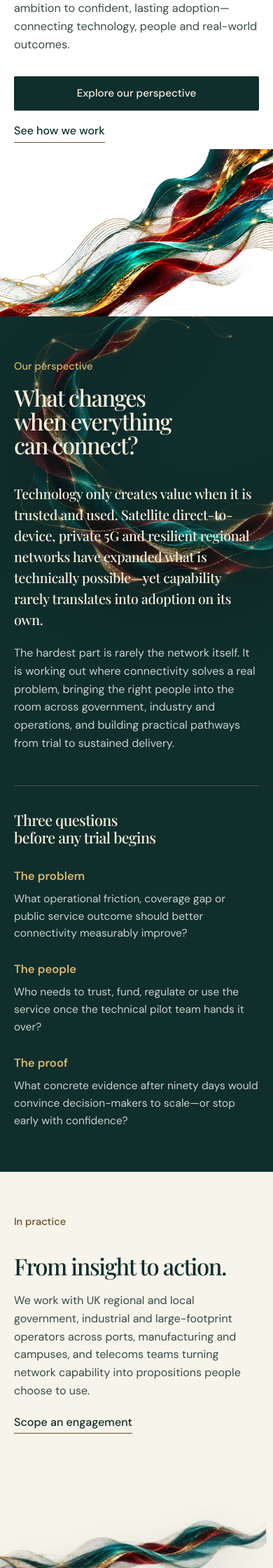
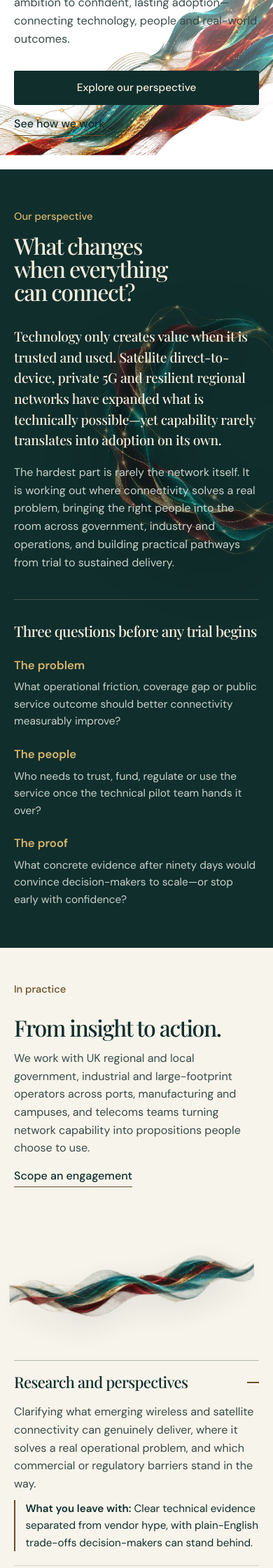
Before and after one commit to koesac-lab/innovate-connects, a PHP site: page /concept-three/ in a window 390 px wide. Shown: the part 360-2600 px from the top of the page at 70% size. Run offline with PHP 8.4, Linux system fonts and the light colour scheme; some web fonts are replaced.

Commit message:
Refine Concept 3 mobile hero, prevent artwork collisions, rotate Perspective arc, and tighten Practice spacing

```diff
--- a/public/concept-three/index.html
+++ b/public/concept-three/index.html
@@ -24,8 +24,8 @@
   <link rel="preconnect" href="https://fonts.googleapis.com" />
   <link rel="preconnect" href="https://fonts.gstatic.com" crossorigin />
   <link rel="stylesheet" href="https://fonts.googleapis.com/css2?family=DM+Sans:ital,opsz,wght@0,9..40,400..600;1,9..40,400&family=Playfair+Display:ital,wght@0,500;0,600;1,500&display=swap" />
-  <link rel="stylesheet" href="styles.css?v=5" />
-  <script src="app.js?v=5" defer></script>
+  <link rel="stylesheet" href="styles.css?v=6" />
+  <script src="app.js?v=6" defer></script>
 </head>
 <body>
   <a class="skip-link" href="#main">Skip to main content</a>
@@ -75,7 +75,7 @@
   <main id="main">
     <section class="hero" aria-labelledby="hero-headline">
       <div class="hero__media" aria-hidden="true">
-        <div class="ribbon-layer ribbon-layer--hero" data-parallax="0.14" data-pointer="14">
+        <div class="ribbon-layer ribbon-layer--hero" data-parallax="0.12" data-pointer="12">
           <img
             src="../assets/web/signature-diagonal-alpha-web-v01.webp"
             width="1672"
@@ -103,8 +103,9 @@
 
     <section class="band band--perspective perspective has-ribbon" id="perspective" aria-labelledby="perspective-heading">
       <div class="ribbon-stage ribbon-stage--perspective" aria-hidden="true">
-        <div class="ribbon-layer" data-parallax="-0.13" data-drift-x="22" data-rotate="3.5">
+        <div class="ribbon-layer" data-parallax="-0.1" data-drift-x="16">
           <img
+            class="ribbon-orbit"
             src="../assets/web/signature-open-arc-alpha-web-v01.webp"
             alt=""
             loading="lazy"
@@ -160,7 +161,7 @@
           <a class="text-link" href="#contact" data-topic-trigger="workshop">Scope an engagement</a>
 
           <div class="practice__ribbon" aria-hidden="true">
-            <div class="ribbon-layer" data-parallax="0.15" data-drift-x="-16" data-rotate="-3">
+            <div class="ribbon-layer" data-parallax="0.1" data-drift-x="-12" data-rotate="-2">
               <img
                 src="../assets/web/signature-horizontal-alpha-web-v01.webp"
                 alt=""
@@ -236,21 +237,21 @@
     </section>
 
     <section class="band band--ink approach has-ribbon" id="approach" aria-labelledby="approach-heading" data-pathway-section>
-      <div class="ribbon-stage ribbon-stage--approach" aria-hidden="true">
-        <div class="ribbon-layer" data-parallax="-0.11" data-drift-x="-24" data-rotate="2">
-          <img
-            src="../assets/web/signature-convergence-alpha-web-v01.webp"
-            alt=""
-            loading="lazy"
-            decoding="async"
-          />
-        </div>
-      </div>
-
       <div class="container content-above">
         <div class="approach__header">
           <p class="section-label section-label--gold">How a programme moves</p>
           <h2 id="approach-heading">Four stages from early question to lasting adoption.</h2>
+        </div>
+
+        <div class="approach__ribbon" aria-hidden="true">
+          <div class="ribbon-layer" data-parallax="-0.08" data-drift-x="-16">
+            <img
+              src="../assets/web/signature-convergence-alpha-web-v01.webp"
+              alt=""
+              loading="lazy"
+              decoding="async"
+            />
+          </div>
         </div>
 
         <div class="pathway-track" aria-hidden="true">
@@ -283,17 +284,6 @@
     </section>
 
     <section class="band band--editorial insights has-ribbon" id="insights" aria-labelledby="insights-heading">
-      <div class="ribbon-stage ribbon-stage--insights" aria-hidden="true">
-        <div class="ribbon-layer" data-parallax="0.12" data-drift-x="16" data-rotate="-2.5">
-          <img
-            src="../assets/web/signature-corner-alpha-web-v01.webp"
-            alt=""
-            loading="lazy"
-            decoding="async"
-          />
-        </div>
-      </div>
-
       <div class="container content-above">
         <div class="insights__header">
           <div>
@@ -343,7 +333,7 @@
 
     <section class="band band--contact contact has-ribbon" id="contact" aria-labelledby="contact-heading">
       <div class="ribbon-stage ribbon-stage--contact" aria-hidden="true">
-        <div class="ribbon-layer" data-parallax="-0.14" data-drift-x="-20" data-rotate="2">
+        <div class="ribbon-layer" data-parallax="-0.1" data-drift-x="-16" data-rotate="2">
           <img
             src="../assets/web/gold-diagonal-alpha-web-v02.webp"
             alt=""
--- a/public/concept-three/styles.css
+++ b/public/concept-three/styles.css
@@ -64,6 +64,8 @@
     /* Semantic light mode defaults */
     --surface-header: var(--ic-white);
     --surface-hero: var(--ic-white);
+    --hero-scrim: rgba(255, 255, 255, 0.86);
+    --hero-scrim-soft: rgba(255, 255, 255, 0.45);
     --surface-perspective: var(--ic-petrol-ink);
     --surface-editorial: var(--ic-paper-soft);
     --surface-ink: var(--ic-ink);
@@ -89,7 +91,7 @@
 
     --gutter: clamp(1.25rem, 5vw, 5.5rem);
     --container-max: 82rem;
-    --band-space: clamp(3.75rem, 8.5vw, 8.75rem);
+    --band-space: clamp(3.5rem, 7.5vw, 8rem);
     --ease: cubic-bezier(0.22, 1, 0.36, 1);
   }
 
@@ -175,20 +181,20 @@
   }
 
   h1 {
-    font-size: clamp(2.75rem, 5.5vw, 5.5rem);
+    font-size: clamp(2.65rem, 5.5vw, 5.5rem);
     line-height: 0.97;
     letter-spacing: -0.052em;
     max-width: 11.5ch;
   }
 
   h2 {
-    font-size: clamp(2.05rem, 3.85vw, 3.6rem);
+    font-size: clamp(2rem, 3.85vw, 3.6rem);
     line-height: 1.03;
     max-width: 16ch;
   }
 
   h3 {
-    font-size: clamp(1.42rem, 2.15vw, 1.95rem);
+    font-size: clamp(1.38rem, 2.15vw, 1.95rem);
     line-height: 1.14;
     letter-spacing: -0.03em;
   }
@@ -307,58 +313,60 @@
     pointer-events: none;
   }
 
-  /* Perspective: signature-open-arc framing the editorial thesis */
+  /* Perspective: signature-open-arc centered cleanly inside the band, slowly rotating */
   .ribbon-stage--perspective {
-    top: -4%;
-    right: -10%;
-    width: clamp(28rem, 56vw, 62rem);
-    opacity: 0.56;
+    top: 12%;
+    right: -8%;
+    width: clamp(24rem, 48vw, 52rem);
+    opacity: 0.54;
     filter: drop-shadow(0 28px 50px rgba(0, 0, 0, 0.34));
   }
 
-  /* Practice: signature-horizontal beneath the left intro column */
+  .ribbon-orbit {
+    transform-origin: center center;
+    animation: slowOrbit 72s linear infinite;
+  }
+
+  @keyframes slowOrbit {
+    from {
+      transform: rotate(0deg);
+    }
+    to {
+      transform: rotate(360deg);
+    }
+  }
+
+  /* Practice: compact signature-horizontal inside the intro column, well clear of section seams */
   .practice__ribbon {
-    margin-top: clamp(1.5rem, 4vw, 3rem);
-    width: min(100%, 30rem);
+    margin-top: clamp(0.9rem, 2.5vw, 2rem);
+    width: min(100%, 26rem);
     pointer-events: none;
   }
 
   .practice__ribbon img {
-    opacity: 1;
-    filter: drop-shadow(0 18px 30px rgba(16, 46, 44, 0.16));
+    opacity: 0.96;
+    filter: drop-shadow(0 14px 24px rgba(16, 46, 44, 0.14));
   }
 
   :root[data-theme="dark"] .practice__ribbon img {
-    opacity: 0.94;
-    filter: drop-shadow(0 20px 36px rgba(0, 0, 0, 0.45));
+    opacity: 0.9;
+    filter: drop-shadow(0 18px 32px rgba(0, 0, 0, 0.42));
   }
 
-  /* Approach: signature-convergence (three streams merging into one) */
-  .ribbon-stage--approach {
-    bottom: -14%;
-    left: -8%;
-    width: clamp(34rem, 74vw, 76rem);
-    opacity: 0.44;
+  /* Approach: signature-convergence framed cleanly between header and pathway (never touching section edges) */
+  .approach__ribbon {
+    width: min(100%, 44rem);
+    margin-block: clamp(0.5rem, 2vw, 1.5rem) clamp(1.25rem, 3vw, 2.25rem);
+    opacity: 0.92;
+    pointer-events: none;
   }
 
-  /* Insights: signature-corner anchored cleanly to the bottom-right corner */
-  .ribbon-stage--insights {
-    bottom: -4%;
-    right: -3%;
-    width: clamp(18rem, 34vw, 36rem);
-    opacity: 0.72;
-  }
-
-  :root[data-theme="dark"] .ribbon-stage--insights {
-    opacity: 0.56;
-  }
-
-  /* Contact: gold-diagonal filaments rising across the dark petrol finale */
+  /* Contact: gold-diagonal filaments anchored cleanly at bottom-left, far from Insights above */
   .ribbon-stage--contact {
-    bottom: -14%;
+    bottom: 2%;
     left: -10%;
-    width: clamp(30rem, 58vw, 60rem);
-    opacity: 0.54;
+    width: clamp(26rem, 52vw, 54rem);
+    opacity: 0.52;
   }
 }
 
@@ -500,7 +508,7 @@
   }
 
   .section-label {
-    margin-bottom: 1rem;
+    margin-bottom: 0.85rem;
     color: var(--ink-accent);
     font-size: 0.92rem;
     font-weight: 500;
@@ -586,6 +594,7 @@
   }
 
   .hero__media {
+    position: relative;
     align-self: end;
     width: 100%;
     pointer-events: none;
@@ -605,7 +614,7 @@
     z-index: 2;
     align-self: start;
     padding-top: clamp(2.5rem, 6vw, 6.25rem);
-    padding-bottom: clamp(2.25rem, 6vw, 5.25rem);
+    padding-bottom: clamp(2.5rem, 6vw, 5.25rem);
   }
 
   .hero__copy {
@@ -651,7 +660,7 @@
   .editorial-split {
     display: grid;
     grid-template-columns: minmax(0, 1fr) minmax(0, 1fr);
-    gap: clamp(2rem, 6vw, 6rem);
+    gap: clamp(1.75rem, 5vw, 6rem);
     align-items: start;
   }
 
@@ -661,40 +670,40 @@
 
   .editorial-split__body {
     display: grid;
-    gap: 1.25rem;
-    padding-top: 0.35rem;
+    gap: 1.15rem;
+    padding-top: 0.25rem;
     color: var(--ic-muted-dark);
   }
 
   .lede-copy {
     color: var(--ic-paper);
     font-family: var(--ic-serif);
-    font-size: clamp(1.22rem, 1.6vw, 1.48rem);
+    font-size: clamp(1.2rem, 1.6vw, 1.48rem);
     line-height: 1.54;
     letter-spacing: -0.015em;
   }
 
   .diagnostic {
-    margin-top: clamp(3rem, 6vw, 5.5rem);
-    padding-top: 2.25rem;
+    margin-top: clamp(2.5rem, 5vw, 5rem);
+    padding-top: 2rem;
     border-top: 1px solid var(--ic-line-dark);
   }
 
   .diagnostic__heading {
-    margin-bottom: 2rem;
-    font-size: clamp(1.35rem, 1.9vw, 1.75rem);
+    margin-bottom: 1.65rem;
+    font-size: clamp(1.32rem, 1.9vw, 1.75rem);
     color: var(--ic-paper);
   }
 
   .diagnostic__grid {
     display: grid;
     grid-template-columns: repeat(3, minmax(0, 1fr));
-    gap: clamp(1.75rem, 4vw, 3.5rem);
+    gap: clamp(1.5rem, 3.5vw, 3.25rem);
   }
 
   .diagnostic__item {
     display: grid;
-    gap: 0.6rem;
+    gap: 0.5rem;
     align-content: start;
   }
 
@@ -704,20 +713,24 @@
 
   .diagnostic__item p {
     color: var(--ic-muted-dark);
-    font-size: 0.97rem;
+    font-size: 0.96rem;
   }
 
-  /* Practice band */
+  /* Practice band — tightened editorial spacing */
+  .practice {
+    padding-block: clamp(3rem, 6.5vw, 6.75rem);
+  }
+
   .practice__layout {
     display: grid;
     grid-template-columns: minmax(0, 0.82fr) minmax(0, 1.18fr);
-    gap: clamp(2.25rem, 6vw, 6.5rem);
+    gap: clamp(1.5rem, 4.5vw, 5.5rem);
     align-items: start;
   }
 
   .practice__intro {
     display: grid;
-    gap: 1.2rem;
+    gap: 0.85rem;
     justify-items: start;
   }
 
@@ -738,8 +751,8 @@
     display: flex;
     align-items: center;
     justify-content: space-between;
-    gap: 1.5rem;
-    padding-block: 1.45rem;
+    gap: 1.25rem;
+    padding-block: 1.1rem;
     list-style: none;
     cursor: pointer;
   }
@@ -750,7 +763,7 @@
 
   .practice-item__title {
     font-family: var(--ic-serif);
-    font-size: clamp(1.45rem, 2.2vw, 2rem);
+    font-size: clamp(1.38rem, 2.1vw, 1.9rem);
     line-height: 1.14;
     letter-spacing: -0.03em;
     color: var(--ink-primary);
@@ -764,8 +777,8 @@
   .practice-item__toggle {
     position: relative;
     flex-shrink: 0;
-    width: 1.1rem;
-    height: 1.1rem;
+    width: 1.05rem;
+    height: 1.05rem;
   }
 
   .practice-item__toggle::before,
@@ -791,21 +804,21 @@
 
   .practice-item__body {
     display: grid;
-    gap: 0.9rem;
-    padding-bottom: 1.75rem;
+    gap: 0.65rem;
+    padding-bottom: 1.25rem;
     color: var(--ink-secondary);
   }
 
   .practice-item__outcome {
-    padding-left: 1rem;
+    padding-left: 0.9rem;
     border-left: 2px solid var(--ink-accent);
     color: var(--ink-primary);
-    font-size: 0.96rem;
+    font-size: 0.95rem;
   }
 
   /* Approach band */
   .approach__header {
-    margin-bottom: clamp(2.25rem, 4.5vw, 3.5rem);
+    margin-bottom: clamp(1rem, 2.5vw, 1.75rem);
   }
 
   .approach__header h2 {
@@ -1114,28 +1127,41 @@
     font-size: 0.88rem;
   }
 
-  /* Responsive & mobile-first ribbon showcase */
+  /* Responsive — unified hero, zero touching artworks, clean mobile rhythm */
   @media (max-width: 1020px) {
-    .hero__media,
-    .hero__content {
-      grid-area: auto;
+    .hero {
+      min-height: clamp(27rem, 72vw, 36rem);
+    }
+
+    .hero__media {
+      align-self: stretch;
+      display: flex;
+      align-items: flex-end;
+      justify-content: flex-end;
+    }
+
+    .hero__media::after {
+      content: "";
+      position: absolute;
+      inset: 0;
+      background: linear-gradient(
+        180deg,
+        var(--hero-scrim) 0%,
+        var(--hero-scrim-soft) 52%,
+        transparent 100%
+      );
+      pointer-events: none;
+    }
+
+    .ribbon-layer--hero {
+      width: 130%;
+      margin-right: -12%;
+      margin-bottom: 1.25rem;
     }
 
     .hero__content {
-      grid-row: 1;
       padding-top: 2.5rem;
-      padding-bottom: 1rem;
-    }
-
-    .hero__media {
-      grid-row: 2;
-      margin-top: -0.75rem;
-    }
-
-    .hero__media img {
-      aspect-ratio: 16 / 10;
-      object-fit: cover;
-      object-position: 62% 52%;
+      padding-bottom: 3rem;
     }
 
     .pathway {
@@ -1185,47 +1211,23 @@
       grid-template-columns: 1fr;
     }
 
-    /* Make ribbon assets bold, unmistakable visual moments on mobile */
     .ribbon-stage--perspective {
-      top: -2%;
-      right: -18%;
-      width: min(115vw, 34rem);
-      opacity: 0.62;
+      top: 18%;
+      right: -22%;
+      width: min(92vw, 28rem);
+      opacity: 0.48;
     }
 
     .practice__ribbon {
-      width: calc(100% + (var(--gutter) * 2));
-      max-width: none;
-      margin-inline: calc(var(--gutter) * -1);
-      margin-top: 1.25rem;
-    }
-
-    .ribbon-stage--approach {
-      position: relative;
-      bottom: auto;
-      left: auto;
-      width: 100%;
-      margin-bottom: -1.5rem;
-      opacity: 0.92;
-    }
-
-    .approach {
-      padding-top: 2rem;
-    }
-
-    .ribbon-stage--insights {
-      bottom: -2%;
-      right: -6%;
-      width: min(85vw, 24rem);
-      opacity: 0.72;
+      max-width: 22rem;
+      margin-top: 0.75rem;
     }
 
     .ribbon-stage--contact {
-      top: -6%;
-      bottom: auto;
-      left: -14%;
-      width: min(125vw, 36rem);
-      opacity: 0.62;
+      bottom: 4%;
+      left: -16%;
+      width: min(110vw, 32rem);
+      opacity: 0.48;
     }
   }
 
@@ -1249,7 +1251,7 @@
     }
 
     .hero__actions {
-      gap: 1rem 1.4rem;
+      gap: 0.9rem 1.4rem;
     }
 
     .hero__actions .button {
```
Also changed, not shown: other parts of public/concept-three/styles.css (+28 -23 lines).
